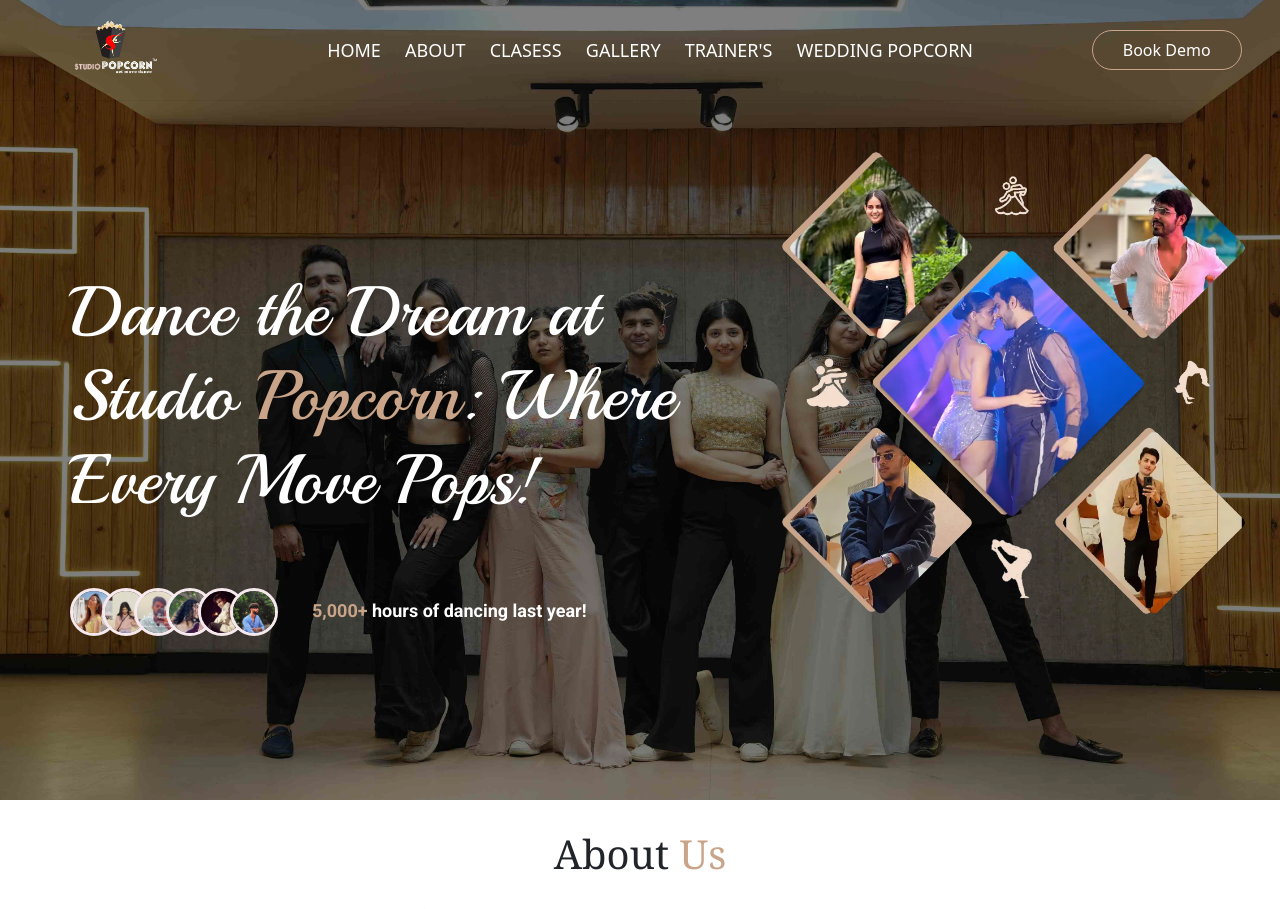
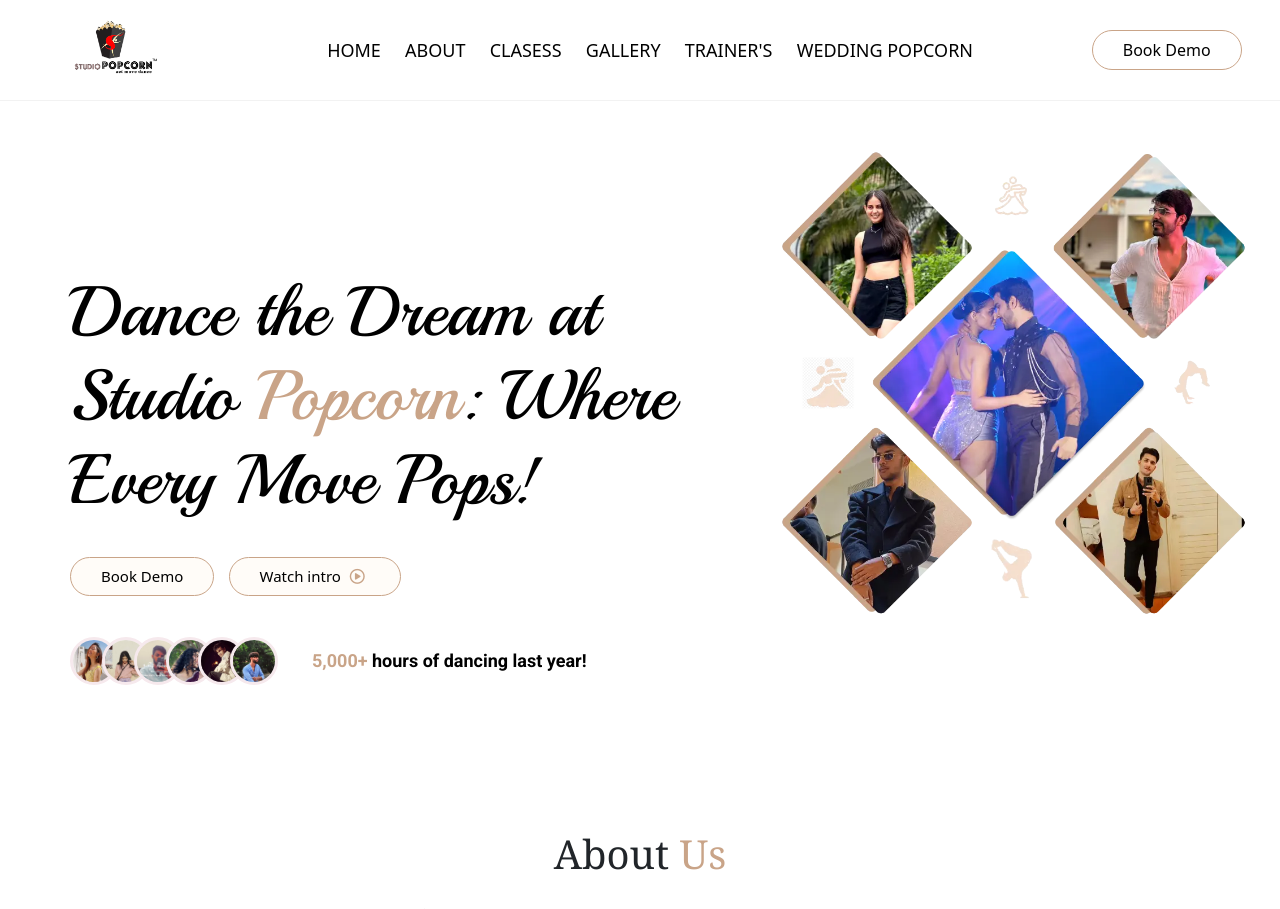
Before and after one commit to Harsh7880/Studio-Popcorn, a PHP site: page / in a window 1280 px wide. Shown: the top 909 px of the page. Run offline with PHP 8.4, Linux system fonts and the light colour scheme.

Commit message:
Home page updated

```diff
--- a/css/responsive.css
+++ b/css/responsive.css
@@ -142,6 +142,7 @@
   }
   .home-section .hero-text h1 {
     font-size: 4rem !important;
+    margin-top: 25%;
  }
     /* About Us Section */
     .about-us .block-text{
@@ -244,6 +245,14 @@
 html {
   font-size: 56.25%;
 }
+
+.home-section{
+  min-height: 40vh;
+}
+.home-section .banner-image{
+  display: none;
+  visibility: hidden;
+}
   .grid {
     margin-bottom: 4.8rem;
   }
--- a/css/style.css
+++ b/css/style.css
@@ -185,12 +185,12 @@
   display: inline-block;
 }
 header .logoblack{
-  display: none;
-  visibility: hidden;
+  /* display: none; */
+  /* visibility: hidden; */
 }
 .header.fixed .logoblack{
-  display: block;
-  visibility: visible;
+  /* display: block; */
+  /* visibility: visible; */
 }
 .header.fixed .logowhite{
   display: none;
@@ -261,7 +261,7 @@
 
 .header .nav ul li a {
   display: block;
-  color: var(--light-color);
+  color: var(--dark-color);
   font-size: 1.8rem;
   font-weight: 500;
   text-transform: uppercase;
@@ -274,8 +274,7 @@
   font-weight: 500;
   display: inline-block;
   border: 1px solid #c9a488;
-  color: var(--light-color);
-  background: transparent;
+  color: var(--dark-color);
 }
 .header.fixed .button a {
   color: var(--dark-color);
@@ -291,7 +290,7 @@
 .home-section {
   min-height: 100vh;
   position: relative;
-  background: linear-gradient(rgba(0, 0, 0, 0.5), rgba(0, 0, 0, 0.5)), url(../img/background.jpg?as=webp);
+  /* background: linear-gradient(rgba(0, 0, 0, 0.5), rgba(0, 0, 0, 0.5)), url(../img/background.jpg?as=webp); */
   background-position: center center;
   background-size: cover;
 }
@@ -301,7 +300,7 @@
 .home-section .hero-text{
   margin-top: 20rem;
   padding:  7rem;
-  color: var(--light-color);
+  color: var(--dark-color);
 }
 .home-section .hero-text a{
   font-size: 1.5rem;
@@ -352,11 +351,25 @@
   font-size: 1.8rem;
   font-weight: 600;
   margin-top: 1rem;
+  color: #000000;
 }
 .home-section .classes-text span {
   align-self: center;
   color: #c9a488;
   font-weight: 700;
+}
+.hero-cta .button{
+  padding: .7rem 3rem;
+  margin-right: 10px;
+  border-radius: 3rem;
+  font-weight: 500;
+  display: inline-block;
+  border: 1px solid #c9a488;
+  color: var(--dark-color);
+}
+.hero-cta .play-icon{
+  margin: 0 5px;
+  color: var( --primary-color);
 }
 
 /**********************************/
--- a/index.html
+++ b/index.html
@@ -34,7 +34,7 @@
       <div class="box align-item-center justify-content-between">
         <div class="logo">
           <a href="index.html"> <img loading="lazy" class="logoblack" src="img/2ndlogo.png?as=webp&width=120" alt="Logo"> </a>
-          <a href="index.html"> <img class="logowhite" src="img/logo.png?as=webp&width=120" alt="Logo"> </a>
+          <!-- <a href="index.html"> <img class="logowhite" src="img/logo.png?as=webp&width=120" alt="Logo"> </a> -->
         </div>
         <div class="hamburger-btn">
           <span></span>
@@ -63,16 +63,20 @@
     <div class="container-fluid">
       <div class="row">
         <div class="col-lg-7 col-md-6 col-sm-12 hero-text ">
-          <h1 class="mb-4 wow animate__animated animate__zoomIn display-1 mb-4">Dance the
+          <h1 class="mb-4 wow animate__animated animate__fadeInUp display-1 mb-4">Dance the
             Dream at Studio <span class="text-primary">Popcorn</span>: Where Every Move Pops!</h1>
+            <div class="hero-cta wow animate__animated animate__fadeInUp">
+                <a id="btnOpenForm" class="button" href="">Book Demo</a>
+                <a class="button" href="">Watch intro <i class="play-icon fa-regular fa-circle-play"></i></a>
+            </div>
 
         </div>
         <div class="col-lg-5 col-md-6 col-sm-12">
           <div class="banner-image">
-            <img class="wow animate__animated animate__zoomIn" src="/img/Group 5.webp?as=webp&width=527" alt="">
+            <img class="wow animate__animated animate__fadeInUp" src="/img/Group 5.webp?as=webp&width=527" alt="">
           </div>
         </div>
-        <div class="classes-students-imgs wow animate__animated animate__zoomIn">
+        <div class="classes-students-imgs wow animate__animated animate__fadeInUp">
           <img loading="lazy" class="student-img" src="img/students/student-1.jpeg?as=webp&width=42" alt="Student-1" />
           <img loading="lazy" class="student-img" src="img/students/student-2.jpg?as=webp&width=42" alt="Student-2" />
           <img loading="lazy" class="student-img" src="img/students/student-3.jpg?as=webp&width=42" alt="Student-3" />
@@ -516,7 +520,7 @@
   <section class="gallery-section" id="wedding-popcorn">
     <div class="containers">
       <div class="section-header">
-        <div class="wedding-popcorn__logo">
+        <div class="wedding-popcorn__logo wow animate__animated animate__fadeInUp">
           <img loading="lazy" src="/img/wedding/Wedding Popcorn Logo.png?as=webp" alt="Wedding_logo">
         </div>
       </div>
```
